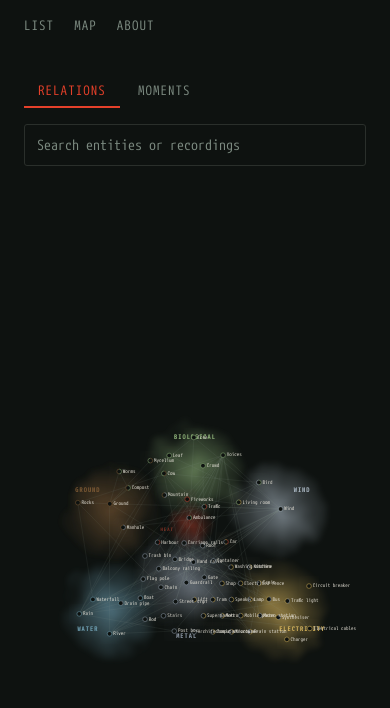
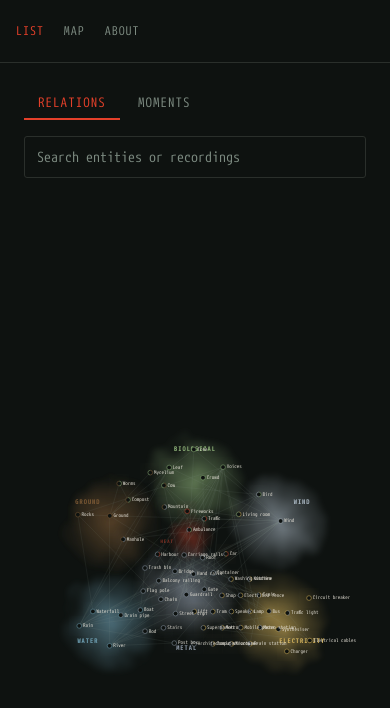
Before and after one commit to Dann-21/parasonic-archive, a React (Vite) app: page / in a window 390 px wide. Shown: the top 708 px of the page. Built offline with nearby package versions, Linux system fonts and the light colour scheme.

Commit message:
navbar mob

```diff
--- a/src/index.css
+++ b/src/index.css
@@ -42,3 +42,33 @@ nav a {
 nav a:hover {
   color: #e4402a;
 }
+
+nav {
+  display: flex;
+  gap: 24px;
+  padding: 16px 20px;
+  background: #0e1210;
+  border-bottom: 1px solid #2a2f2b;
+  font-family: 'M PLUS 1mn', 'Courier New', monospace;
+}
+nav a {
+  color: #7c8a80;
+  text-decoration: none;
+  font-size: 13px;
+  text-transform: uppercase;
+  letter-spacing: 0.08em;
+  padding: 8px 4px;
+}
+nav a.active {
+  color: #e4402a;
+}
+@media (max-width: 480px) {
+  nav {
+    gap: 16px;
+    padding: 12px 14px;
+  }
+  nav a {
+    font-size: 12px;
+    padding: 10px 2px;
+  }
+}
```
